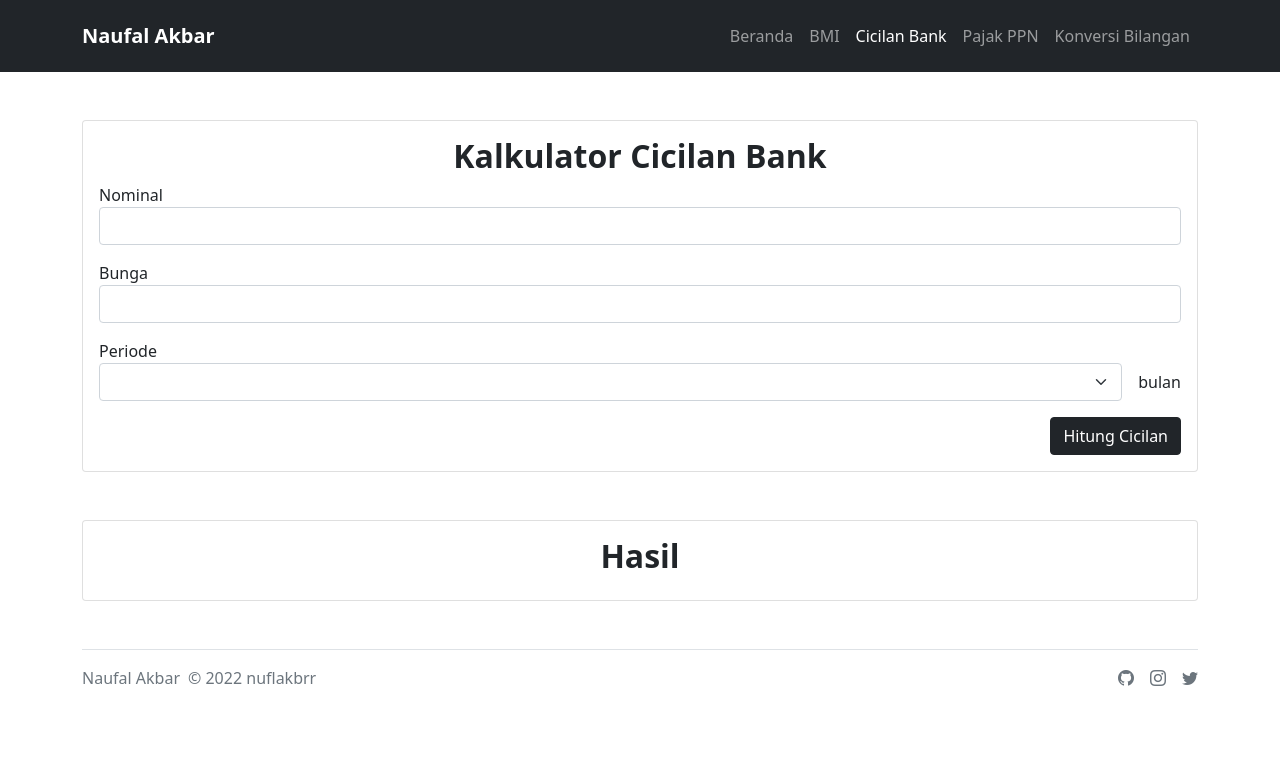
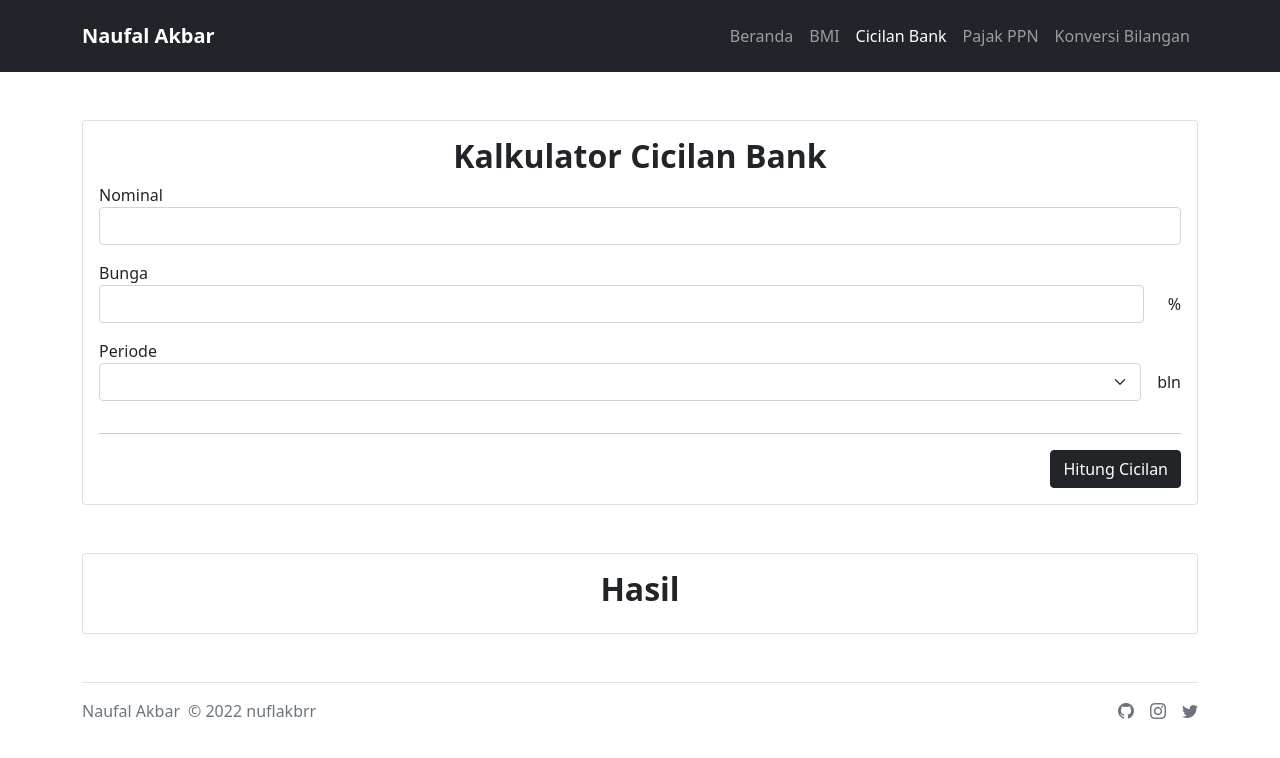
Before and after one commit to nuflakbrr/react-praktikum, a React (Create React App) app: page /cicilan in a window 1280 px wide. Shown: the top 758 px of the page. Built offline with nearby package versions, Linux system fonts and the light colour scheme.

Commit message:
change alias

```diff
--- a/src/components/FormBMI.js
+++ b/src/components/FormBMI.js
@@ -28,7 +28,7 @@ const FormBMI = () => {
                         <TextInput label='Berat (ex: 60)' type='number' onChange={(e) => setMass(e.target.value)} id='weight' value={mass} placeholder='Silakan masukkan berat anda' min='30' extra='Kg' margin='me-3' />
                     </div>
                     <div className='form-group my-3'>
-                        <TextInput label='Tinggi (ex: 1.7)' type='number' onChange={(e) => setHeight(e.target.value)} id='height' value={height} placeholder='Silakan masukkan tinggi anda' min='1' extra='M' margin='me-3' />
+                        <TextInput label='Tinggi (ex: 1.7)' type='number' onChange={(e) => setHeight(e.target.value)} id='height' value={height} placeholder='Silakan masukkan tinggi anda' min='1' extra='Mt' margin='me-3' />
                     </div>
                     <hr />
                     <div className='d-flex align-items-end justify-content-end'>
--- a/src/components/FormCicilan.js
+++ b/src/components/FormCicilan.js
@@ -10,15 +10,16 @@ function FormCicilan() {
                 <h2 className='text-center fw-bold'>Kalkulator Cicilan Bank</h2>
                 <form>
                     <div className='form-group mb-3'>
-                        <TextInput label='Nominal' />
+                        <TextInput label='Nominal' type='number' />
                     </div>
                     <div className='form-group mb-3'>
-                        <TextInput label='Bunga' />
+                        <TextInput label='Bunga' type='number' margin='me-4' extra='%' />
                     </div>
                     <div className='form-group mb-3'>
-                        <TextSelect label='Periode' margin='me-3' extra='bulan' />
+                        <TextSelect label='Periode' margin='me-3' extra='bln' />
                     </div>
                 </form>
+                <hr />
                 <div className='d-flex align-items-end justify-content-end'>
                     <button type='submit' className='btn btn-dark'>Hitung Cicilan</button>
                 </div>
```
